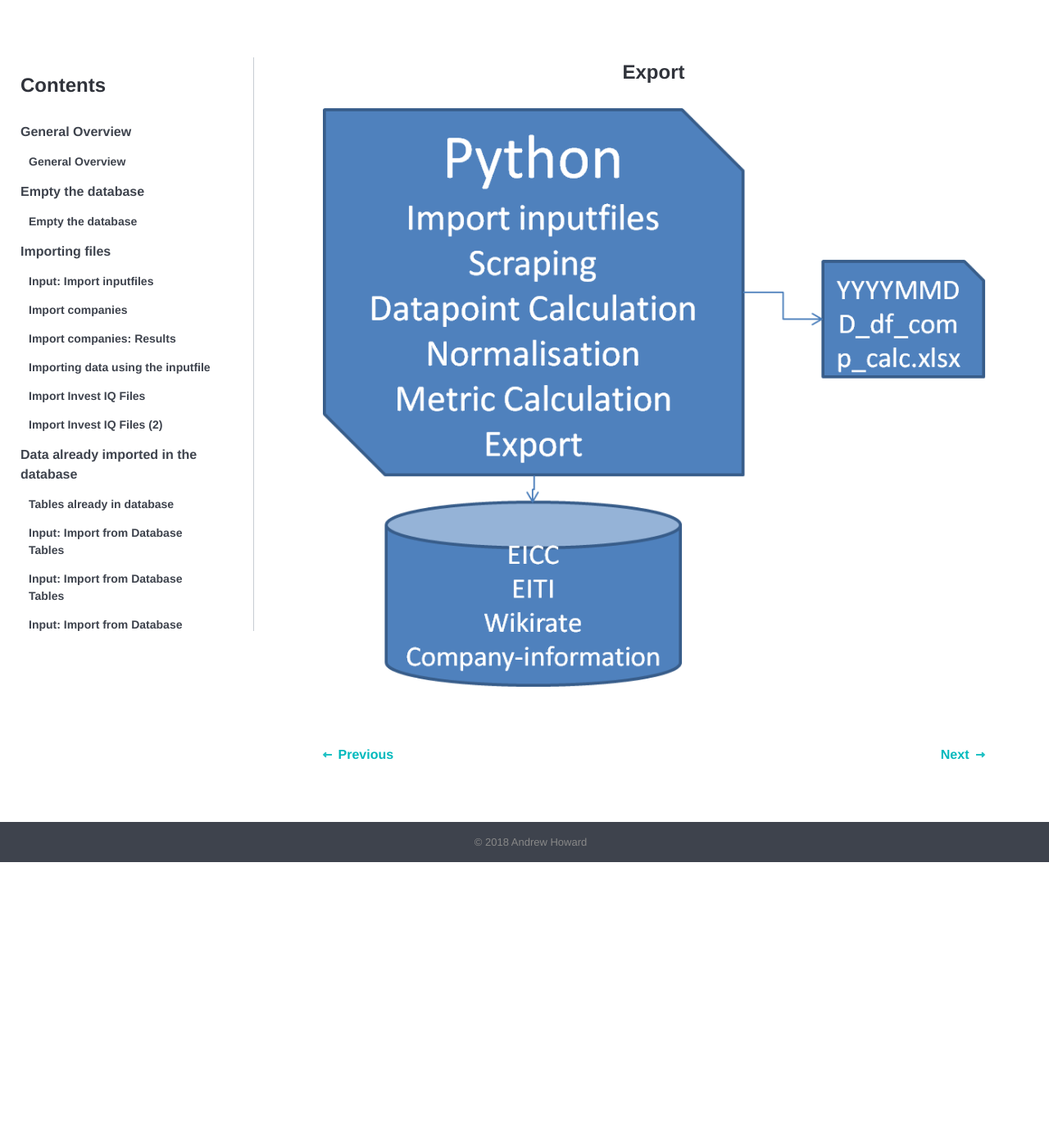
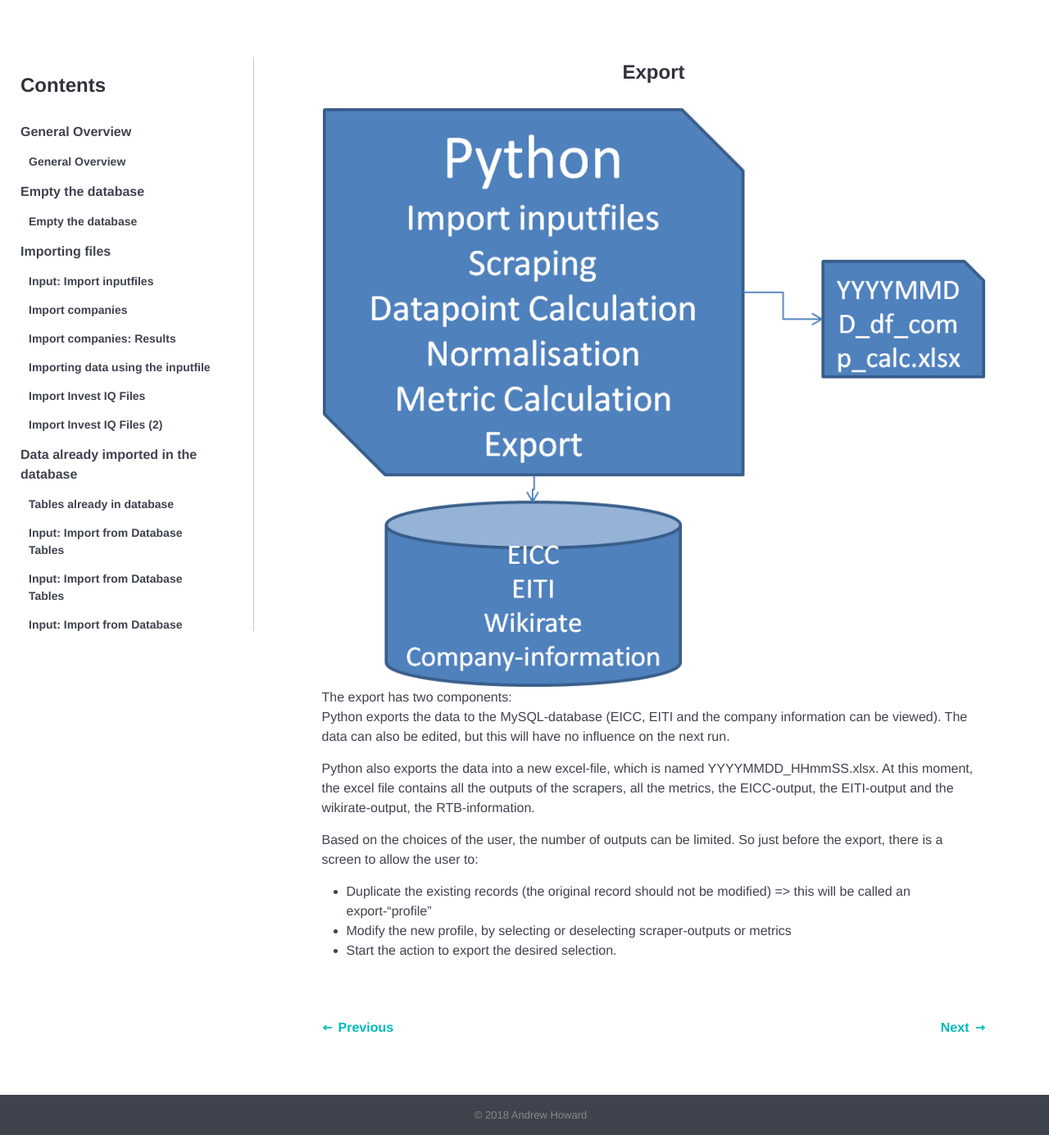
Before and after one commit to tkumpanenko/slides, a Jekyll site: the page built from _tutorials/053.html, in a window 1280 px wide. Shown: the whole page at 82% size. Built offline with Jekyll 4.4.1, drawn with Linux system fonts in a browser that asks for light colours; before the commit the page ends 1052 px from its top, so only the background shows below that.

Commit message:
Update from Forestry.io - 053.html

```diff
--- a/_tutorials/053.html
+++ b/_tutorials/053.html
@@ -4,8 +4,20 @@ topic: normal-run
 order: 3
 date: 2018-01-18 19:31:06 +0000
 ---
-
-
 <h4>Export</h4>
 
 <img src="{{site.url}}{{site.baseurl}}/images/053.png" alt="">
+
+<p>The export has two components:<br>
+Python exports the data to the MySQL-database (EICC, EITI and the company information can be viewed). The data can also be edited, but this will have no influence on the next run.
+</p>
+
+<p>Python also exports the data into a new excel-file, which is named YYYYMMDD_HHmmSS.xlsx. At this moment, the excel file contains all the outputs of the scrapers, all the metrics, the EICC-output, the EITI-output and the wikirate-output, the RTB-information. </p>
+
+<p>Based on the choices of the user, the number of outputs can be limited. So just before the export, there is a screen to allow the user to:
+	<ul>
+		<li>Duplicate the existing records (the original record should not be modified) => this will be called an export-“profile”</li>
+		<li>Modify the new profile, by selecting or deselecting scraper-outputs or metrics </li>
+		<li>Start the action to export the desired selection. </li>
+	</ul>
+</p>
```
